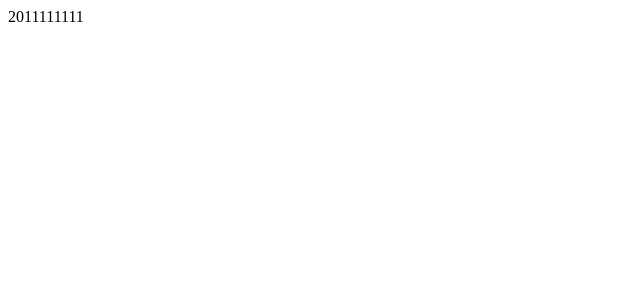
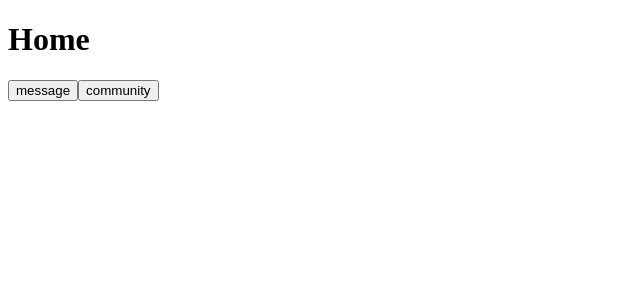
Before and after one commit to PCHANUL/NamyangjuChurch, a React app in the folder client/: page / in a window 1280 px wide. Shown: the top 300 px of the page, without its empty margins (0-640 px from the left). Built offline with nearby package versions, Linux system fonts and the light colour scheme.

Commit message:
Use react-router-dom in App.js

```diff
--- a/client/package.json
+++ b/client/package.json
@@ -15,6 +15,8 @@
   "license": "ISC",
   "devDependencies": {
     "@babel/core": "^7.11.6",
+    "@babel/plugin-proposal-class-properties": "^7.10.4",
+    "@babel/plugin-syntax-dynamic-import": "^7.8.3",
     "@babel/preset-env": "^7.11.5",
     "@babel/preset-react": "^7.10.4",
     "babel-loader": "^8.1.0",
@@ -31,9 +33,11 @@
     "webpack-dev-server": "^3.11.0"
   },
   "dependencies": {
+    "axios": "^0.20.0",
     "lodash": "^4.17.20",
     "react": "^16.13.1",
     "react-dom": "^16.13.1",
-    "react-hot-loader": "^4.13.0"
+    "react-hot-loader": "^4.13.0",
+    "react-router-dom": "^5.2.0"
   }
 }
--- a/client/src/App.js
+++ b/client/src/App.js
@@ -1,9 +1,25 @@
 import React from 'react';
-const a = 2011111111
-const App = () => (
-  <div>
-    {a}
-  </div>
-);
+import { withRouter, Route, Switch } from 'react-router-dom';
 
-export default App;
+function App(props) {
+
+  return (
+    <div id="App">
+      <Switch>
+        <Route exact path='/'>
+          <h1>Home</h1>
+          <button onClick={() => props.history.push('/message')}>message</button>
+          <button onClick={() => props.history.push('/community')}>community</button>
+        </Route>
+        <Route path='/message'>
+          <h1>message</h1>
+        </Route>
+        <Route path='/community'>
+          <h1>community</h1>
+        </Route>
+      </Switch>
+    </div>
+  )
+}
+
+export default (withRouter(App));
--- a/client/src/index.js
+++ b/client/src/index.js
@@ -1,36 +1,19 @@
-import _ from 'lodash';
-import printMe from './print.js';
-
 import { AppContainer } from 'react-hot-loader';
 import React from 'react';
 import ReactDOM from 'react-dom';
 import App from './App';
+import { BrowserRouter } from 'react-router-dom'
 
 const render = Component =>
   ReactDOM.render(
-    <AppContainer>
-      <App />
-    </AppContainer>,
+    <BrowserRouter>
+      <AppContainer>
+        <App />
+      </AppContainer>
+    </BrowserRouter>,
     document.getElementById('root')
   );
 
 render(App);
 
-if (module.hot) module.hot.accept('./components/App', () => render(App));
-
-
-// function component() {
-//   const element = document.createElement('div');
-//   const btn = document.createElement('button');
-
-//   element.innerHTML = _.join(['안녕하세요', '웹팩입니다.'], ' ');
-
-//   btn.innerHTML = '나를 클릭해보세요';
-//   btn.onclick = printMe;
-
-//   element.appendChild(btn);
-
-//   return element;
-// }
-
-// document.body.appendChild(component());
+if (module.hot) module.hot.accept('./App', () => render(App));
```
Also changed, not shown: client/.babelrc.
